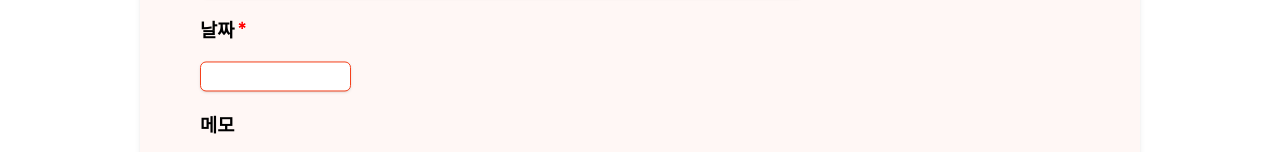
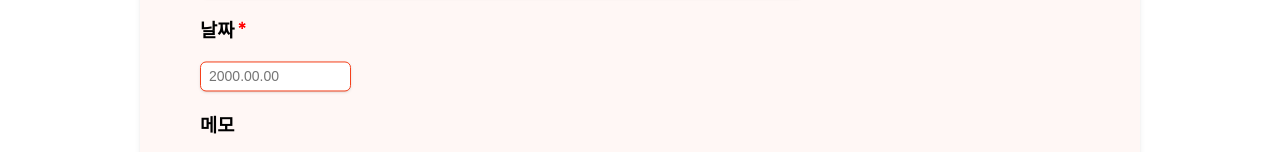
Before and after one commit to PicPin-oasis/PicPin, a Next.js app: page /post in a window 1280 px wide. Both pictures are taken after a click on the button "포스트 등록하기". Shown: the part 408-560 px from the top of the page. Built offline with nearby package versions, Linux system fonts and the light colour scheme.

Commit message:
Fix: 캘린더 컴포넌트 수정

```diff
--- a/app/post/(components)/Calendar.tsx
+++ b/app/post/(components)/Calendar.tsx
@@ -5,14 +5,19 @@ import "react-datepicker/dist/react-datepicker.css";
 import { CalendarProps } from "@/types/types";
 
 export const Calendar = ({ selectedDate, setSelectedDate }: CalendarProps) => {
+  const parsedDate = selectedDate ? new Date(selectedDate) : null;
+  const handleChangeDate = (date: Date) => {
+    setSelectedDate(date ? date.toISOString().split("T")[0] : "");
+  };
   return (
     <DatePicker
-      dateFormat="yyyy.MM.dd" // 날짜 형태
-      shouldCloseOnSelect // 날짜를 선택하면 datepicker가 자동으로 닫힘
-      minDate={new Date("1900-01-01")} // minDate 이전 날짜 선택 불가
-      maxDate={new Date()} // maxDate 이후 날짜 선택 불가
-      selected={selectedDate}
-      onChange={setSelectedDate}
+      dateFormat="yyyy.MM.dd"
+      shouldCloseOnSelect
+      minDate={new Date("1900-01-01")}
+      maxDate={new Date()}
+      selected={parsedDate}
+      onChange={handleChangeDate}
+      placeholderText="2000.00.00"
       className="focus:outline-none text-sm w-2/3 px-2 py-1 focus:border-[1.5px] rounded-md border-solid border-[1px] border-primary-6 shadow "
     />
   );
--- a/app/post/(components)/PostForm.tsx
+++ b/app/post/(components)/PostForm.tsx
@@ -15,13 +15,20 @@ export default function PostForm() {
     register,
     handleSubmit,
     control,
+    setValue,
     formState: { isSubmitting, isSubmitted, errors },
   } = useForm<PostFormProps>();
-  const [imageDate, setImageDate] = useState(new Date());
+  // const [imageDate, setImageDate] = useState(new Date());
   const [pickedColorNumber, setPickedColorNumber] = useState(0);
+  const onSubmit = handleSubmit((data) => {
+    console.log(data);
+  });
+  useEffect(() => {
+    setValue("marker_color_id", pickedColorNumber);
+  }, [pickedColorNumber, setValue]);
 
   return (
-    <form noValidate className="w-11/12 h-full pb-8 " onSubmit={() => {}}>
+    <form noValidate className="w-11/12 h-full pb-8 " onSubmit={onSubmit}>
       <Text text="사진" type="essential" />
       <ImageUploader register={register} />
       <Text text="포스트 이름" type="essential" />
@@ -54,7 +61,7 @@ export default function PostForm() {
         name="taken_photo_date" // 훅폼에서 관리될 필드 이름
         render={({ field }) => (
           <Calendar
-            selectedDate={field.value ? new Date(field.value) : null}
+            selectedDate={field.value}
             setSelectedDate={field.onChange}
           />
         )}
@@ -66,11 +73,11 @@ export default function PostForm() {
         register={register}
         name="memo"
         rules={{ maxLength: 100 }}
-        classNames="h-28"
+        classNames="text-start h-28"
       />
 
       <Text text="마커 색상" type="essential" />
-      <input type="hidden" />
+      <input type="hidden" {...register("marker_color_id")} />
       <ColorMarker
         pickedColorNumber={pickedColorNumber}
         setPickedColorNumber={setPickedColorNumber}
--- a/types/types.ts
+++ b/types/types.ts
@@ -56,8 +56,8 @@ export interface PostFormProps {
 }
 
 export interface CalendarProps {
-  selectedDate: Date | null;
-  setSelectedDate: (date: Date | null) => void;
+  selectedDate: string;
+  setSelectedDate: (value: string) => void;
 }
 
 export interface ColorMarkerProps {
```
